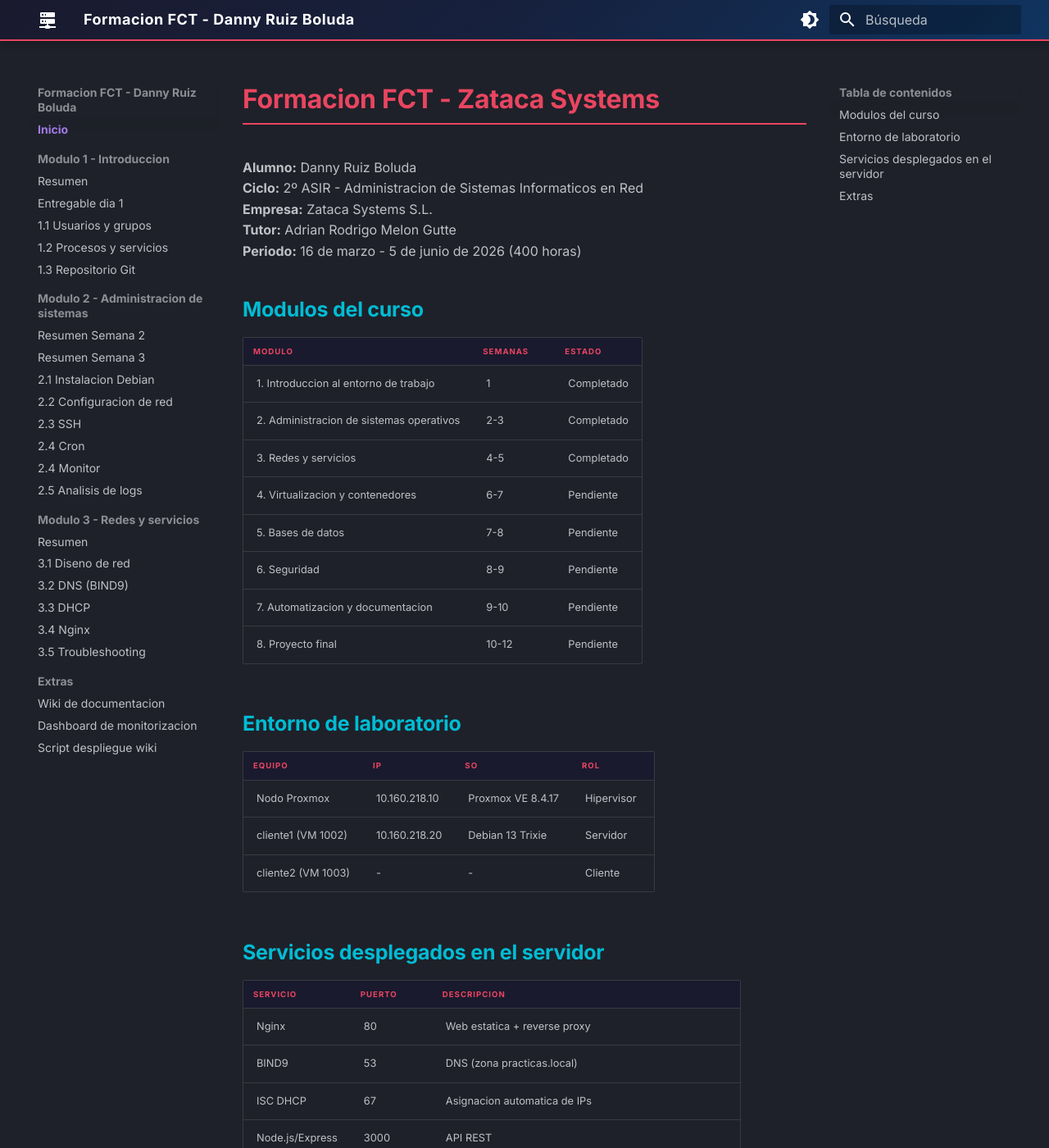
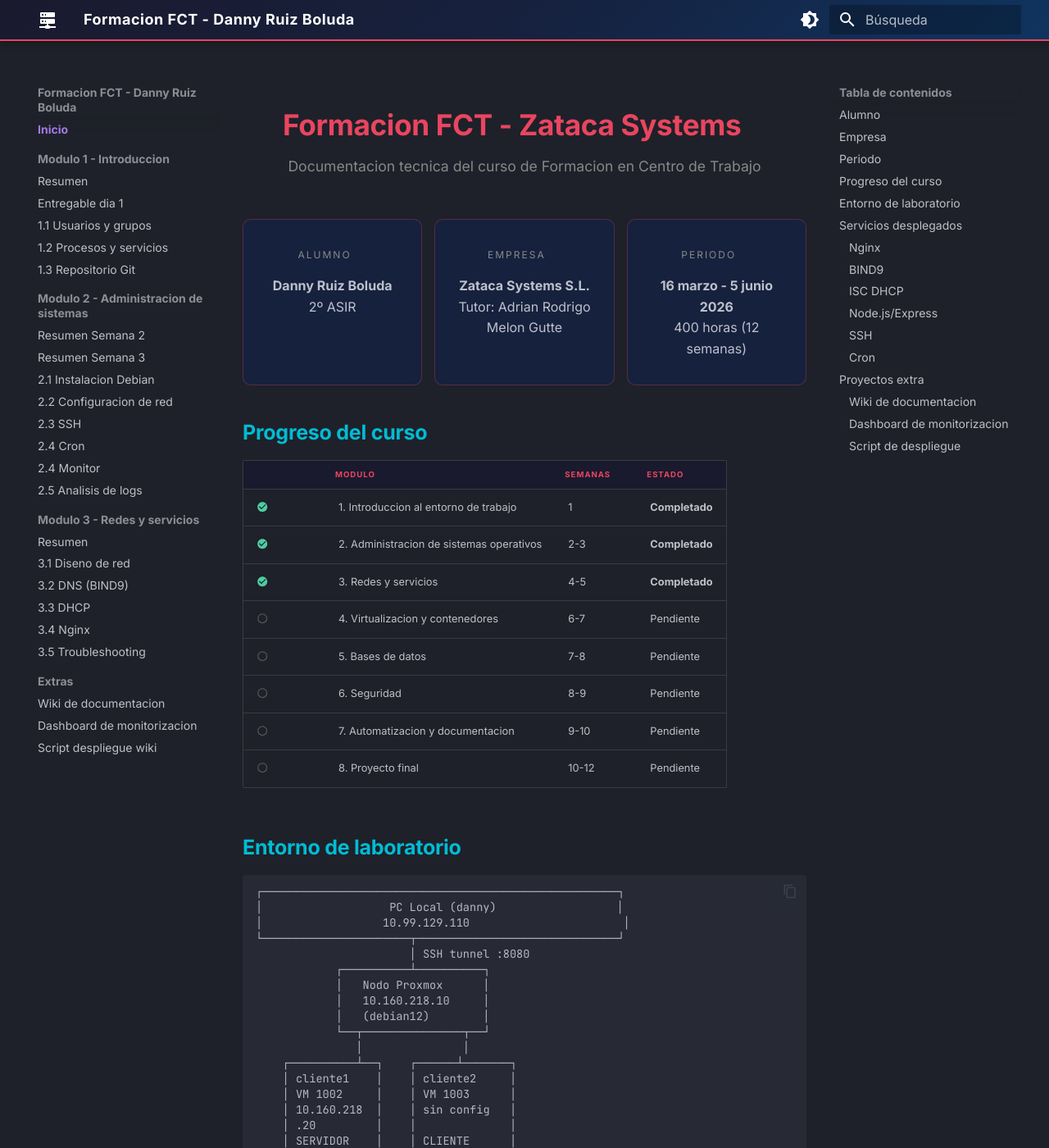
Before and after one commit to DannyRuizB/formacion-danny, an MkDocs documentation site: the page built from docs/index.md, in a window 1280 px wide and 1400 px high. Shown: the whole window at 82% size. Built offline with MkDocs 1.6.1 and Material for MkDocs 9.7.7, drawn with Linux system fonts in a browser that asks for light colours; some of the changed text lies outside the part shown.

Commit message:
Portada visual: cards, grid de servicios, iconos y diagrama del entorno
- Hero centrado con subtitulo
- Cards de info (alumno, empresa, periodo)
- Tabla de progreso con iconos Material (check verde/circulo gris)
- Diagrama ASCII del entorno de laboratorio
- Grid de servicios con iconos
- Grid de extras con hover y preview del dashboard

Co-Authored-By: Claude Opus 4.6 (1M context) <noreply@anthropic.com>

````diff
--- a/docs/index.md
+++ b/docs/index.md
@@ -1,25 +1,72 @@
+<div class="hero" markdown>
+
 # Formacion FCT - Zataca Systems
 
-**Alumno:** Danny Ruiz Boluda
-**Ciclo:** 2º ASIR - Administracion de Sistemas Informaticos en Red
-**Empresa:** Zataca Systems S.L.
-**Tutor:** Adrian Rodrigo Melon Gutte
-**Periodo:** 16 de marzo - 5 de junio de 2026 (400 horas)
+<div class="hero-subtitle">Documentacion tecnica del curso de Formacion en Centro de Trabajo</div>
 
-## Modulos del curso
+</div>
 
-| Modulo | Semanas | Estado |
-|--------|---------|--------|
-| 1. Introduccion al entorno de trabajo | 1 | Completado |
-| 2. Administracion de sistemas operativos | 2-3 | Completado |
-| 3. Redes y servicios | 4-5 | Completado |
-| 4. Virtualizacion y contenedores | 6-7 | Pendiente |
-| 5. Bases de datos | 7-8 | Pendiente |
-| 6. Seguridad | 8-9 | Pendiente |
-| 7. Automatizacion y documentacion | 9-10 | Pendiente |
-| 8. Proyecto final | 10-12 | Pendiente |
+<div class="cards-grid" markdown>
+
+<div class="card-info" markdown>
+### Alumno
+**Danny Ruiz Boluda**
+2º ASIR
+</div>
+
+<div class="card-info" markdown>
+### Empresa
+**Zataca Systems S.L.**
+Tutor: Adrian Rodrigo Melon Gutte
+</div>
+
+<div class="card-info" markdown>
+### Periodo
+**16 marzo - 5 junio 2026**
+400 horas (12 semanas)
+</div>
+
+</div>
+
+## Progreso del curso
+
+<div class="progress-overview" markdown>
+
+| | Modulo | Semanas | Estado |
+|---|--------|---------|--------|
+| :material-check-circle:{ .green } | 1. Introduccion al entorno de trabajo | 1 | **Completado** |
+| :material-check-circle:{ .green } | 2. Administracion de sistemas operativos | 2-3 | **Completado** |
+| :material-check-circle:{ .green } | 3. Redes y servicios | 4-5 | **Completado** |
+| :material-circle-outline:{ .pending } | 4. Virtualizacion y contenedores | 6-7 | Pendiente |
+| :material-circle-outline:{ .pending } | 5. Bases de datos | 7-8 | Pendiente |
+| :material-circle-outline:{ .pending } | 6. Seguridad | 8-9 | Pendiente |
+| :material-circle-outline:{ .pending } | 7. Automatizacion y documentacion | 9-10 | Pendiente |
+| :material-circle-outline:{ .pending } | 8. Proyecto final | 10-12 | Pendiente |
+
+</div>
 
 ## Entorno de laboratorio
+
+```
+┌─────────────────────────────────────────────────────┐
+│                   PC Local (danny)                  │
+│                  10.99.129.110                       │
+└──────────────────────┬──────────────────────────────┘
+                       │ SSH tunnel :8080
+            ┌──────────┴──────────┐
+            │   Nodo Proxmox      │
+            │   10.160.218.10     │
+            │   (debian12)        │
+            └──┬───────────────┬──┘
+               │               │
+    ┌──────────┴──┐    ┌──────┴───────┐
+    │ cliente1    │    │ cliente2     │
+    │ VM 1002     │    │ VM 1003      │
+    │ 10.160.218  │    │ sin config   │
+    │ .20         │    │              │
+    │ SERVIDOR    │    │ CLIENTE      │
+    └─────────────┘    └──────────────┘
+```
 
 | Equipo | IP | SO | Rol |
 |--------|----|----|-----|
@@ -27,21 +74,61 @@
 | cliente1 (VM 1002) | 10.160.218.20 | Debian 13 Trixie | Servidor |
 | cliente2 (VM 1003) | - | - | Cliente |
 
-## Servicios desplegados en el servidor
+## Servicios desplegados
 
-| Servicio | Puerto | Descripcion |
-|----------|--------|-------------|
-| Nginx | 80 | Web estatica + reverse proxy |
-| BIND9 | 53 | DNS (zona practicas.local) |
-| ISC DHCP | 67 | Asignacion automatica de IPs |
-| Node.js/Express | 3000 | API REST |
-| SSH | 22 | Acceso remoto |
-| Cron | - | Tareas programadas (monitor.sh, backup-disk-usage.sh) |
+<div class="services-grid" markdown>
 
-## Extras
+<div class="service-card" markdown>
+### :material-web: Nginx
+Puerto **80** — Web estatica + reverse proxy
+</div>
 
-| Proyecto | Descripcion |
-|----------|-------------|
-| [Wiki de documentacion](extra-wiki.md) | Esta misma web, generada con MkDocs y servida por Nginx |
-| [Dashboard de monitorizacion](extra-dashboard.md) | Panel web en tiempo real con estado del servidor |
-| [Script de despliegue wiki](extra-deploy-wiki.md) | Desplegar la wiki con un solo comando: `wiki` |
+<div class="service-card" markdown>
+### :material-dns: BIND9
+Puerto **53** — DNS (zona practicas.local)
+</div>
+
+<div class="service-card" markdown>
+### :material-ip-network: ISC DHCP
+Puerto **67** — Asignacion automatica de IPs
+</div>
+
+<div class="service-card" markdown>
+### :material-api: Node.js/Express
+Puerto **3000** — API REST + Dashboard
+</div>
+
+<div class="service-card" markdown>
+### :material-console: SSH
+Puerto **22** — Acceso remoto securizado
+</div>
+
+<div class="service-card" markdown>
+### :material-clock-outline: Cron
+monitor.sh + backup-disk-usage.sh cada hora
+</div>
+
+</div>
+
+## Proyectos extra
+
+<div class="extras-grid" markdown>
+
+<div class="extra-card" markdown>
+### :material-book-open-variant: [Wiki de documentacion](extra-wiki.md)
+Esta misma web, generada con MkDocs Material y servida por Nginx en el servidor.
+</div>
+
+<div class="extra-card" markdown>
+### :material-monitor-dashboard: [Dashboard de monitorizacion](extra-dashboard.md)
+Panel web en tiempo real con CPU, RAM, disco, carga y estado de servicios.
+
+![Dashboard](img/dashboard-servidor.png)
+</div>
+
+<div class="extra-card" markdown>
+### :material-rocket-launch: [Script de despliegue](extra-deploy-wiki.md)
+Desplegar la wiki con un solo comando: `wiki`
+</div>
+
+</div>
--- a/docs/stylesheets/custom.css
+++ b/docs/stylesheets/custom.css
@@ -1,3 +1,140 @@
+/* ===== PORTADA ===== */
+
+/* Hero */
+.hero {
+    text-align: center;
+    padding: 30px 0 10px;
+}
+
+.hero h1 {
+    font-size: 2.2em !important;
+    border-bottom: none !important;
+    margin-bottom: 5px !important;
+}
+
+.hero-subtitle {
+    font-size: 1.1em;
+    color: #888;
+    margin-bottom: 20px;
+}
+
+/* Cards de info */
+.cards-grid {
+    display: grid;
+    grid-template-columns: repeat(3, 1fr);
+    gap: 15px;
+    margin: 20px 0;
+}
+
+.card-info {
+    padding: 15px 20px;
+    border-radius: 10px;
+    text-align: center;
+    border: 1px solid rgba(233, 69, 96, 0.3);
+}
+
+[data-md-color-scheme="slate"] .card-info {
+    background: #16213e;
+}
+
+[data-md-color-scheme="default"] .card-info {
+    background: #f5f0ff;
+    border-color: rgba(106, 27, 154, 0.2);
+}
+
+.card-info h3 {
+    font-size: 0.75em !important;
+    text-transform: uppercase;
+    letter-spacing: 2px;
+    color: #888 !important;
+    margin-bottom: 5px !important;
+}
+
+/* Iconos de progreso */
+.green {
+    color: #4ecca3 !important;
+}
+
+.pending {
+    color: #555 !important;
+}
+
+/* Services grid */
+.services-grid {
+    display: grid;
+    grid-template-columns: repeat(3, 1fr);
+    gap: 12px;
+    margin: 20px 0;
+}
+
+.service-card {
+    padding: 15px;
+    border-radius: 8px;
+    border-left: 3px solid #e94560;
+}
+
+[data-md-color-scheme="slate"] .service-card {
+    background: #16213e;
+}
+
+[data-md-color-scheme="default"] .service-card {
+    background: #f5f0ff;
+    border-left-color: #6a1b9a;
+}
+
+.service-card h3 {
+    font-size: 0.9em !important;
+    margin-bottom: 5px !important;
+}
+
+/* Extras grid */
+.extras-grid {
+    display: grid;
+    grid-template-columns: repeat(3, 1fr);
+    gap: 15px;
+    margin: 20px 0;
+}
+
+.extra-card {
+    padding: 15px;
+    border-radius: 10px;
+    border: 1px solid rgba(233, 69, 96, 0.2);
+    transition: transform 0.2s ease, box-shadow 0.2s ease;
+}
+
+.extra-card:hover {
+    transform: translateY(-3px);
+    box-shadow: 0 5px 20px rgba(0,0,0,0.3);
+}
+
+[data-md-color-scheme="slate"] .extra-card {
+    background: #16213e;
+}
+
+[data-md-color-scheme="default"] .extra-card {
+    background: #f5f0ff;
+    border-color: rgba(106, 27, 154, 0.2);
+}
+
+.extra-card h3 {
+    font-size: 0.9em !important;
+}
+
+.extra-card img {
+    border-radius: 6px;
+    margin-top: 10px;
+    border: 1px solid rgba(255,255,255,0.1);
+}
+
+/* Responsive */
+@media (max-width: 900px) {
+    .cards-grid, .services-grid, .extras-grid {
+        grid-template-columns: 1fr;
+    }
+}
+
+/* ===== GLOBAL ===== */
+
 /* Header personalizado */
 .md-header {
     background: linear-gradient(135deg, #1a1a2e 0%, #16213e 50%, #0f3460 100%);
--- a/mkdocs.yml
+++ b/mkdocs.yml
@@ -87,3 +87,6 @@ markdown_extensions:
   - pymdownx.superfences
   - pymdownx.tabbed:
       alternate_style: true
+  - pymdownx.emoji:
+      emoji_index: !!python/name:material.extensions.emoji.twemoji
+      emoji_generator: !!python/name:material.extensions.emoji.to_svg
````
Also changed, not shown: docs/img/wiki-portada.png (added).
